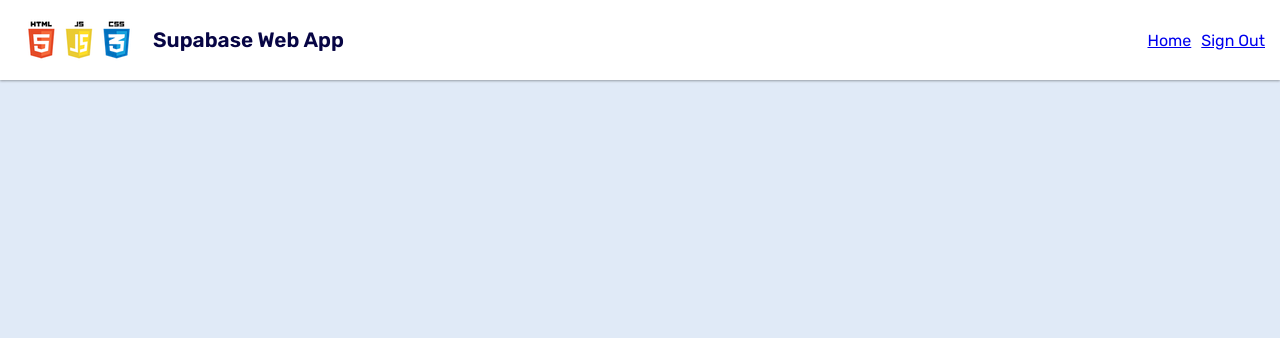
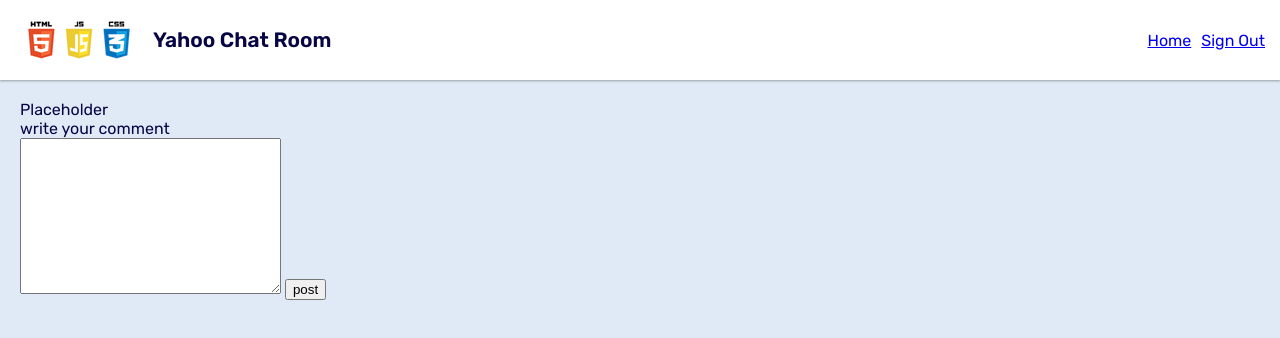
Before and after one commit to tylerww91/web-chatroom, a plain HTML site: page index.html in a window 1280 px wide. Drawn offline with nearby package versions, Linux system fonts and the light colour scheme.

Commit message:
initial HTML built

```diff
--- a/index.html
+++ b/index.html
@@ -32,7 +32,7 @@
 <body>
     <header class="page-header">
         <img class="logo" src="/assets/html_css_js.png" alt="logo">
-        <p class="title">Supabase Web App</p>
+        <p class="title">Yahoo Chat Room</p>
         <nav>
             <a href="/">Home</a>
             <a id="sign-out-link" href="auth">Sign Out</a>
@@ -40,7 +40,23 @@
     </header>
 
     <main>
-
+        <section>
+            Placeholder
+        </section>
+        <form class="comment-form" id="comment-form">
+            <label>
+                <div>
+                    write your comment
+                </div>
+                <textarea name="comment" id="comment" cols="30" rows="10" required></textarea>
+            </label>
+            <button class="post-button">post</button>
+        </form>
+        <ul id="comment-list" class="comment-list">
+            <li class="post"></li>
+            <li class="post"></li>
+            <li class="post"></li>
+        </ul>
     </main>
 
 </body>
```
